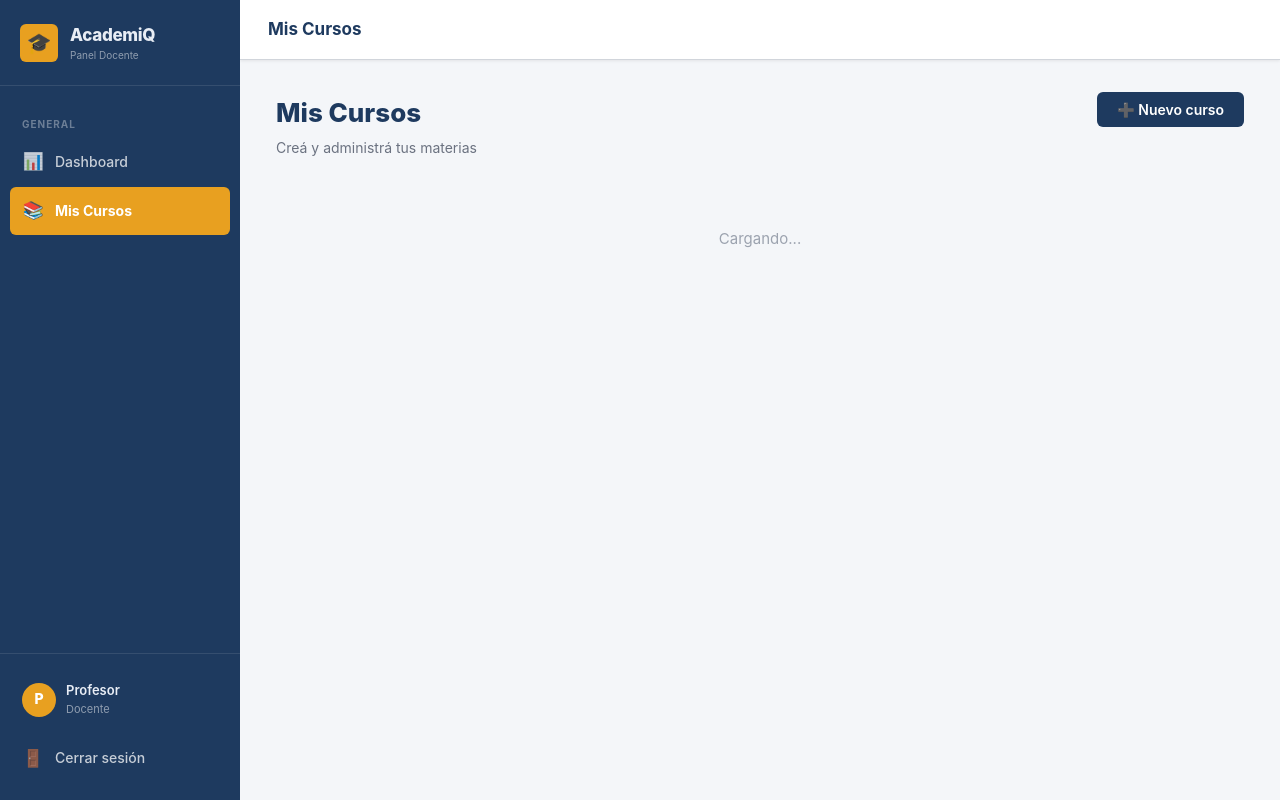
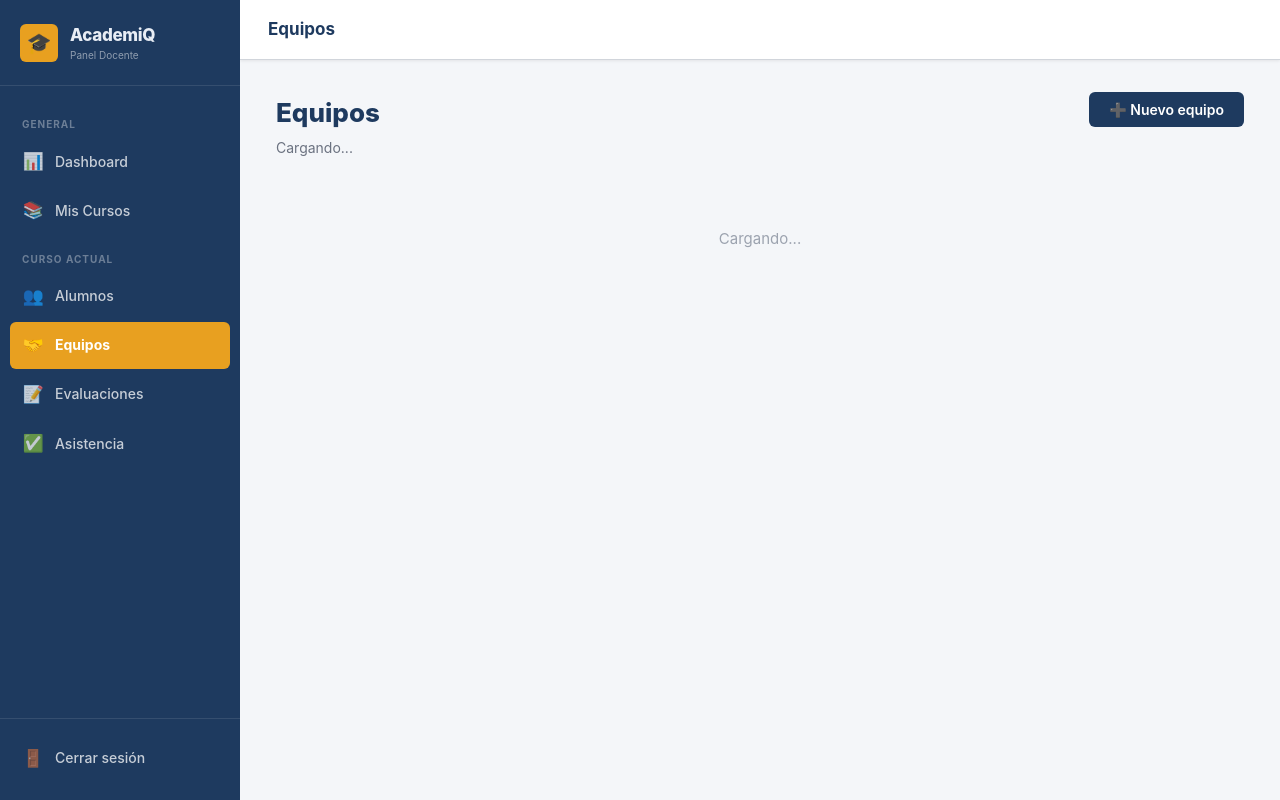
Before and after one commit to spereyra-spec2/Proyecto-Final-Integrador-IDS, a Flask app: page /profesor-equipos.html in a window 1280 px wide. Run offline with Flask 3, Linux system fonts and the light colour scheme.

Commit message:
Arreglo a Profesor-equipos.html

```diff
--- a/frontend/templates/profesor-equipos.html
+++ b/frontend/templates/profesor-equipos.html
@@ -3,10 +3,10 @@
 <head>
   <meta charset="UTF-8" />
   <meta name="viewport" content="width=device-width, initial-scale=1.0" />
-  <title>Mis Cursos — AcademiQ</title>
- <link rel="stylesheet" href="{{ url_for('static', filename='css/base.css') }}" />
-  <link rel="stylesheet" href="{{ url_for('static', filename='css/components.css') }}" />
-  <link rel="stylesheet" href="{{ url_for('static', filename='css/layout.css') }}" />
+  <title>Equipos — AcademiQ</title>
+  <link rel="stylesheet" href="../css/base.css" />
+  <link rel="stylesheet" href="../css/components.css" />
+  <link rel="stylesheet" href="../css/layout.css" />
 </head>
 <body>
 
@@ -14,146 +14,214 @@
 <aside class="sidebar">
   <div class="sidebar-logo">
     <div class="sidebar-logo-icon">🎓</div>
-    <div>
-      <div class="sidebar-logo-text">AcademiQ</div>
-      <div class="sidebar-logo-sub">Panel Docente</div>
-    </div>
+    <div><div class="sidebar-logo-text">AcademiQ</div><div class="sidebar-logo-sub">Panel Docente</div></div>
   </div>
   <nav class="sidebar-nav">
     <div class="nav-section-label">General</div>
     <a class="nav-item" href="profesor-dashboard.html"><span class="nav-icon">📊</span> Dashboard</a>
-    <a class="nav-item active" href="profesor-cursos.html"><span class="nav-icon">📚</span> Mis Cursos</a>
+    <a class="nav-item" href="profesor-cursos.html"><span class="nav-icon">📚</span> Mis Cursos</a>
+    <div class="nav-section-label">Curso actual</div>
+    <a class="nav-item" id="nav-alumnos" href="#"><span class="nav-icon">👥</span> Alumnos</a>
+    <a class="nav-item active" href="#"><span class="nav-icon">🤝</span> Equipos</a>
+    <a class="nav-item" id="nav-evals" href="#"><span class="nav-icon">📝</span> Evaluaciones</a>
+    <a class="nav-item" id="nav-asist" href="#"><span class="nav-icon">✅</span> Asistencia</a>
   </nav>
   <div class="sidebar-footer">
-    <div class="sidebar-user">
-      <div class="sidebar-user-avatar" id="user-avatar">P</div>
-      <div>
-        <div class="sidebar-user-name" id="user-name">Profesor</div>
-        <div class="sidebar-user-role">Docente</div>
-      </div>
-    </div>
-    <a class="nav-item" href="login.html" style="margin-top:6px"><span class="nav-icon">🚪</span> Cerrar sesión</a>
+    <a class="nav-item" href="login.html"><span class="nav-icon">🚪</span> Cerrar sesión</a>
   </div>
 </aside>
 
 <div class="main-content">
   <div class="topbar">
     <button class="hamburger">☰</button>
-    <span class="topbar-title">Mis Cursos</span>
+    <span class="topbar-title">Equipos</span>
   </div>
 
   <div class="page-content">
     <div class="page-header">
       <div>
-        <h1 class="page-title">Mis Cursos</h1>
-        <p class="page-subtitle">Creá y administrá tus materias</p>
+        <h1 class="page-title">Equipos</h1>
+        <p class="page-subtitle" id="course-sub">Cargando...</p>
       </div>
-      <button class="btn btn-primary" onclick="openModal('modal-create')">➕ Nuevo curso</button>
+      <button class="btn btn-primary" onclick="openModal('modal-team')">➕ Nuevo equipo</button>
     </div>
 
-    <div class="grid-3" id="courses-grid">
+    <div class="grid-3" id="teams-grid">
       <div style="grid-column:1/-1;text-align:center;padding:40px;color:#9ca3af">Cargando...</div>
     </div>
   </div>
 </div>
 
-<!-- Modal crear curso -->
-<div class="modal-overlay hidden" id="modal-create">
+<!-- Modal crear equipo -->
+<div class="modal-overlay hidden" id="modal-team">
   <div class="modal">
     <div class="modal-header">
-      <span class="modal-title">Nuevo Curso</span>
-      <button class="modal-close" onclick="closeModal('modal-create')">✕</button>
+      <span class="modal-title">Nuevo equipo</span>
+      <button class="modal-close" onclick="closeModal('modal-team')">✕</button>
     </div>
     <div class="modal-body">
-      <div class="form-group">
-        <label class="form-label">Nombre del curso *</label>
-        <input class="form-input" id="f-nombre" placeholder="Ej: Algoritmos II" />
-      </div>
-      <div style="display:grid;grid-template-columns:1fr 1fr;gap:14px">
-        <div class="form-group">
-          <label class="form-label">Código *</label>
-          <input class="form-input" id="f-codigo" placeholder="Ej: 75.41" />
-        </div>
-        <div class="form-group">
-          <label class="form-label">Cuatrimestre</label>
-          <input class="form-input" id="f-cuatri" placeholder="Ej: 1C2025" />
-        </div>
-      </div>
-      <div class="form-group">
-        <label class="form-label">Descripción</label>
-        <textarea class="form-textarea" id="f-desc" placeholder="Opcional..."></textarea>
-      </div>
+      <div class="form-group"><label class="form-label">Nombre del equipo *</label><input class="form-input" id="t-nombre" placeholder="Ej: Grupo 1" /></div>
+      <div class="form-group"><label class="form-label">Cupo máximo</label><input class="form-input" id="t-cupo" type="number" value="5" /></div>
     </div>
     <div class="modal-footer">
-      <button class="btn btn-outline" onclick="closeModal('modal-create')">Cancelar</button>
-      <button class="btn btn-primary" id="btn-crear">Crear curso</button>
+      <button class="btn btn-outline" onclick="closeModal('modal-team')">Cancelar</button>
+      <button class="btn btn-primary" id="btn-create-team">Crear</button>
+    </div>
+  </div>
+</div>
+
+<!-- Modal agregar integrante -->
+<div class="modal-overlay hidden" id="modal-member">
+  <div class="modal">
+    <div class="modal-header">
+      <span class="modal-title" id="member-modal-title">Agregar integrante</span>
+      <button class="modal-close" onclick="closeModal('modal-member')">✕</button>
+    </div>
+    <div class="modal-body">
+      <div class="form-group"><label class="form-label">Padrón del alumno</label><input class="form-input" id="m-padron" placeholder="Ej: 108542" /></div>
+    </div>
+    <div class="modal-footer">
+      <button class="btn btn-outline" onclick="closeModal('modal-member')">Cancelar</button>
+      <button class="btn btn-primary" id="btn-add-member">Agregar</button>
     </div>
   </div>
 </div>
 
 <script type="module">
-import api from '/static/js/api.js';
-import { toast, openModal, closeModal, initSidebar } from '/static/js/utils.js';
+import api from '../js/api.js';
+import { toast, openModal, closeModal, randomCode, initSidebar } from '../js/utils.js';
 
 initSidebar();
 window.openModal = openModal;
 window.closeModal = closeModal;
 
-const userEmail = localStorage.getItem('profesor_email') || '';
-const name = localStorage.getItem('profesor_name') || 'Profesor';
-document.getElementById('user-name').textContent = name;
-document.getElementById('user-avatar').textContent = name.charAt(0).toUpperCase();
+const params = new URLSearchParams(window.location.search);
+const cursoId = params.get('curso') || '';
 
-async function load() {
-  const res = await api.list('Course');
-  const courses = (res.results || []).filter(c => c.profesor_email === userEmail);
-  const grid = document.getElementById('courses-grid');
+document.getElementById('nav-alumnos').href = `profesor-alumnos.html?curso=${cursoId}`;
+document.getElementById('nav-evals').href = `profesor-evaluaciones.html?curso=${cursoId}`;
+document.getElementById('nav-asist').href = `profesor-asistencia.html?curso=${cursoId}`;
 
-  if (!courses.length) {
+let teams = [];
+let students = [];
+let currentTeamId = null;
+
+async function init() {
+  const [courseData, teamsRes, studRes] = await Promise.all([
+    api.get('Course', cursoId),
+    api.filter('Team', { curso_id: cursoId }),
+    api.filter('Student', { curso_id: cursoId }),
+  ]);
+  document.getElementById('course-sub').textContent = `${courseData.nombre} · ${courseData.codigo}`;
+  teams = teamsRes.results || [];
+  students = studRes.results || [];
+  render();
+}
+
+function getStudentName(padron) {
+  const s = students.find(st => st.padron === padron);
+  return s ? s.nombre : padron;
+}
+
+function render() {
+  const grid = document.getElementById('teams-grid');
+  if (!teams.length) {
     grid.innerHTML = `<div style="grid-column:1/-1;text-align:center;padding:50px;color:#9ca3af">
-      <div style="font-size:40px;margin-bottom:12px">📚</div>
-      <strong>No tenés cursos</strong><br>
-      <span style="font-size:14px">Creá tu primer curso con el botón de arriba.</span>
+      <div style="font-size:40px;margin-bottom:12px">🤝</div>
+      <strong>Sin equipos</strong>
     </div>`;
     return;
   }
 
-  grid.innerHTML = courses.map(c => `
+  grid.innerHTML = teams.map(t => `
     <div class="card">
       <div class="card-header" style="display:flex;align-items:center;justify-content:space-between">
-        <span class="card-title">${c.nombre}</span>
-        <span class="badge ${c.estado === 'activo' ? 'badge-success' : 'badge-neutral'}">${c.estado}</span>
+        <span class="card-title">${t.nombre}</span>
+        <button class="btn btn-danger btn-sm" onclick="deleteTeam('${t.id}')">🗑</button>
       </div>
       <div class="card-body">
-        <p style="color:#6b7280;font-size:13px;margin-bottom:12px">${c.codigo}${c.cuatrimestre ? ' · ' + c.cuatrimestre : ''}</p>
-        ${c.descripcion ? `<p style="font-size:14px;margin-bottom:16px">${c.descripcion}</p>` : ''}
-        <div style="display:flex;gap:8px;flex-wrap:wrap">
-          <a href="profesor-alumnos.html?curso=${c.id}" class="btn btn-outline btn-sm">👥 Alumnos</a>
-          <a href="profesor-equipos.html?curso=${c.id}" class="btn btn-outline btn-sm">🤝 Equipos</a>
-          <a href="profesor-evaluaciones.html?curso=${c.id}" class="btn btn-primary btn-sm">📝 Evaluaciones</a>
-          <a href="profesor-asistencia.html?curso=${c.id}" class="btn btn-outline btn-sm">✅ Asistencia</a>
+        <div style="display:flex;align-items:center;justify-content:space-between;margin-bottom:12px">
+          <span style="font-size:13px;color:#6b7280">Código: <strong style="font-family:monospace;color:var(--color-primary)">${t.codigo_acceso}</strong></span>
+          <span class="badge badge-info">${(t.integrantes||[]).length}/${t.cupo_maximo||5}</span>
         </div>
+        <div style="margin-bottom:12px">
+          ${(t.integrantes||[]).length === 0
+            ? '<p style="font-size:13px;color:#9ca3af">Sin integrantes</p>'
+            : (t.integrantes||[]).map(p => `
+                <div style="display:flex;justify-content:space-between;align-items:center;padding:7px 10px;background:#f7f9fc;border-radius:6px;margin-bottom:5px;font-size:13px">
+                  <div>
+                    <strong>${getStudentName(p)}</strong>
+                    <span style="color:#9ca3af;margin-left:6px">(${p})</span>
+                  </div>
+                  <button class="btn btn-sm btn-danger" onclick="removeMember('${t.id}', '${p}')">✕</button>
+                </div>
+              `).join('')}
+        </div>
+        <button class="btn btn-outline btn-sm" onclick="addMember('${t.id}', '${t.nombre.replace(/'/g, "\\'")}')">
+          ➕ Agregar integrante
+        </button>
       </div>
     </div>
   `).join('');
 }
 
-document.getElementById('btn-crear').addEventListener('click', async () => {
-  const nombre = document.getElementById('f-nombre').value.trim();
-  const codigo = document.getElementById('f-codigo').value.trim();
-  const cuatrimestre = document.getElementById('f-cuatri').value.trim();
-  const descripcion = document.getElementById('f-desc').value.trim();
+window.deleteTeam = async (id) => {
+  if (!confirm('¿Eliminar este equipo?')) return;
+  await api.delete('Team', id);
+  toast('Equipo eliminado', 'success');
+  init();
+};
 
-  if (!nombre || !codigo) { toast('Completá nombre y código', 'error'); return; }
+window.addMember = (teamId, teamName) => {
+  currentTeamId = teamId;
+  document.getElementById('member-modal-title').textContent = `Agregar a ${teamName}`;
+  document.getElementById('m-padron').value = '';
+  openModal('modal-member');
+};
 
-  await api.create('Course', { nombre, codigo, cuatrimestre, descripcion, profesor_email: userEmail, estado: 'activo' });
-  toast('Curso creado', 'success');
-  closeModal('modal-create');
-  ['f-nombre','f-codigo','f-cuatri','f-desc'].forEach(id => document.getElementById(id).value = '');
-  load();
+window.removeMember = async (teamId, padron) => {
+  const team = teams.find(t => t.id === teamId);
+  if (!team) return;
+  const integrantes = (team.integrantes || []).filter(p => p !== padron);
+  await api.update('Team', teamId, { integrantes });
+  const student = students.find(s => s.padron === padron);
+  if (student) await api.update('Student', student.id, { equipo_id: '' });
+  toast('Integrante removido', 'success');
+  init();
+};
+
+document.getElementById('btn-add-member').addEventListener('click', async () => {
+  const padron = document.getElementById('m-padron').value.trim();
+  if (!padron) { toast('Ingresá un padrón', 'error'); return; }
+  const team = teams.find(t => t.id === currentTeamId);
+  if (!team) return;
+  const integrantes = team.integrantes || [];
+  if (integrantes.includes(padron)) { toast('Ya está en el equipo', 'error'); return; }
+  if (integrantes.length >= (team.cupo_maximo || 5)) { toast('Equipo lleno', 'error'); return; }
+  await api.update('Team', currentTeamId, { integrantes: [...integrantes, padron] });
+  const student = students.find(s => s.padron === padron);
+  if (student) await api.update('Student', student.id, { equipo_id: currentTeamId });
+  toast('Integrante agregado', 'success');
+  closeModal('modal-member');
+  init();
 });
 
-load();
+document.getElementById('btn-create-team').addEventListener('click', async () => {
+  const nombre = document.getElementById('t-nombre').value.trim();
+  const cupo = parseInt(document.getElementById('t-cupo').value) || 5;
+  if (!nombre) { toast('El nombre es requerido', 'error'); return; }
+  await api.create('Team', {
+    nombre, curso_id: cursoId,
+    codigo_acceso: randomCode(),
+    cupo_maximo: cupo, integrantes: []
+  });
+  toast('Equipo creado', 'success');
+  closeModal('modal-team');
+  document.getElementById('t-nombre').value = '';
+  init();
+});
+
+init();
 </script>
 </body>
 </html>
```
